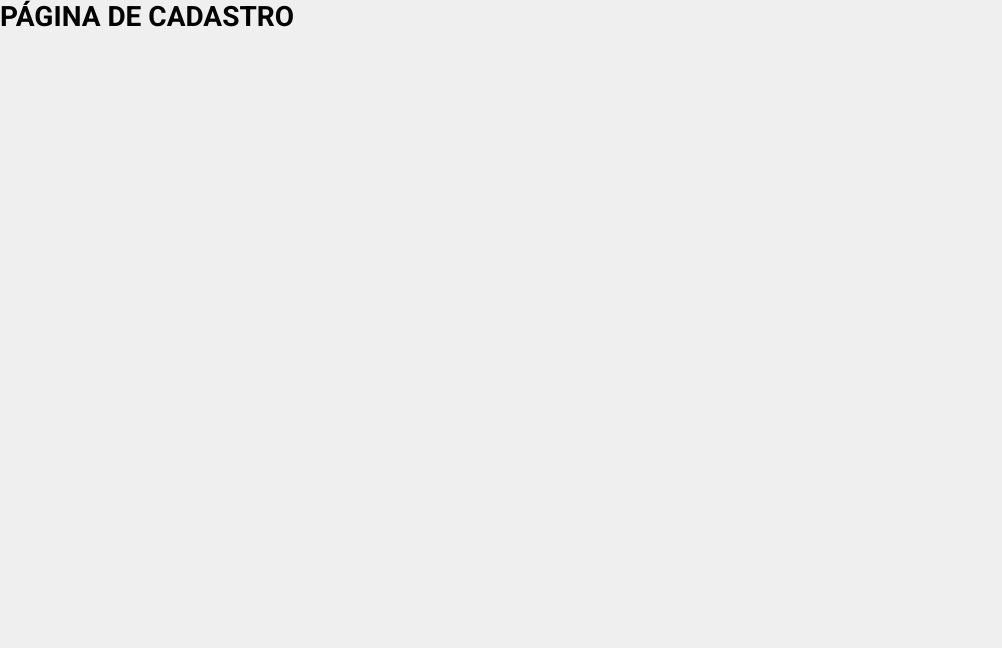
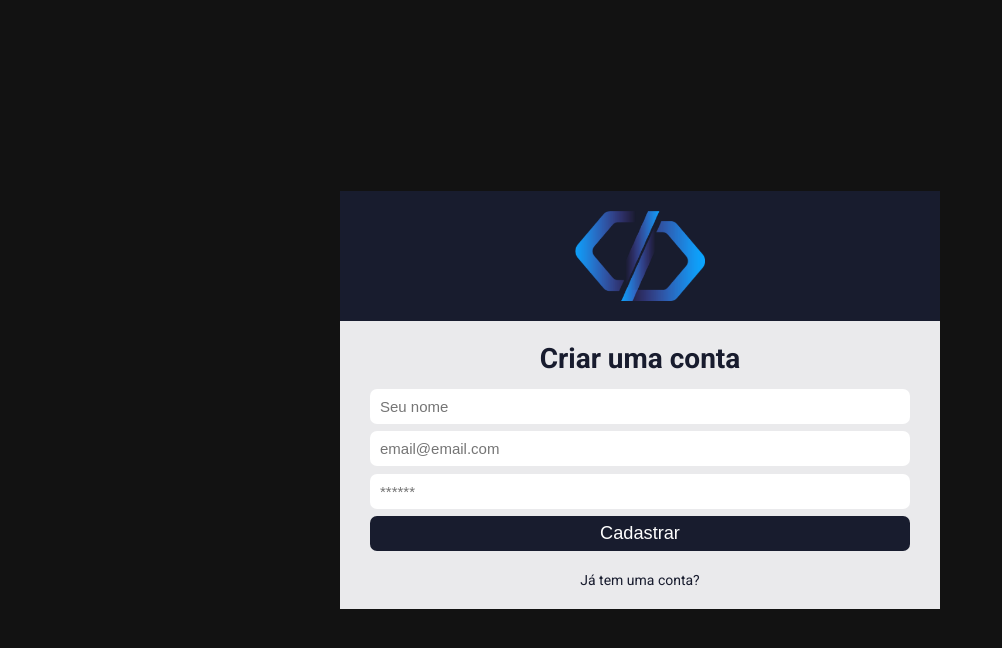
Before and after one commit to arthurtc30/tickets, a React (Create React App) app: page /register in a window 1280 px wide. Shown: the top 648 px of the page, without its empty margins (0-1002 px from the left). Built offline with nearby package versions, Linux system fonts and the light colour scheme.

Commit message:
Tela cadastro

```diff
--- a/src/pages/SignUp/index.js
+++ b/src/pages/SignUp/index.js
@@ -1,10 +1,35 @@
+import { useState } from "react";
+import { Link } from "react-router-dom";
+import logo from "../../assets/logo.png";
 
 function SignUp() {
-    return (
-      <div>
-        <h1>PÁGINA DE CADASTRO</h1>
-      </div>
-    );
+  const [nome, setNome] = useState('');
+  const [email, setEmail] = useState("");
+  const [password, setPassword] = useState("");
+
+  function handleSubmit(e) {
+    e.preventDefault();
   }
 
-  export default SignUp;
+  return (
+    <div className="container-center">
+      <div className="login">
+        <div className="logo-area">
+          <img src={logo} alt="Sistema Logo" />
+        </div>
+
+        <form onSubmit={handleSubmit}>
+          <h1>Criar uma conta</h1>
+          <input type="text" placeholder="Seu nome" value={nome} onChange={(e) => setNome(e.target.value)} />
+          <input type="text" placeholder="email@email.com" value={email} onChange={(e) => setEmail(e.target.value)} />
+          <input type="password" placeholder="******" value={password} onChange={(e) => setPassword(e.target.value)} />
+          <button type="submit">Cadastrar</button>
+        </form>
+
+        <Link to="/">Já tem uma conta?</Link>
+      </div>
+    </div>
+  );
+}
+
+export default SignUp;
```
